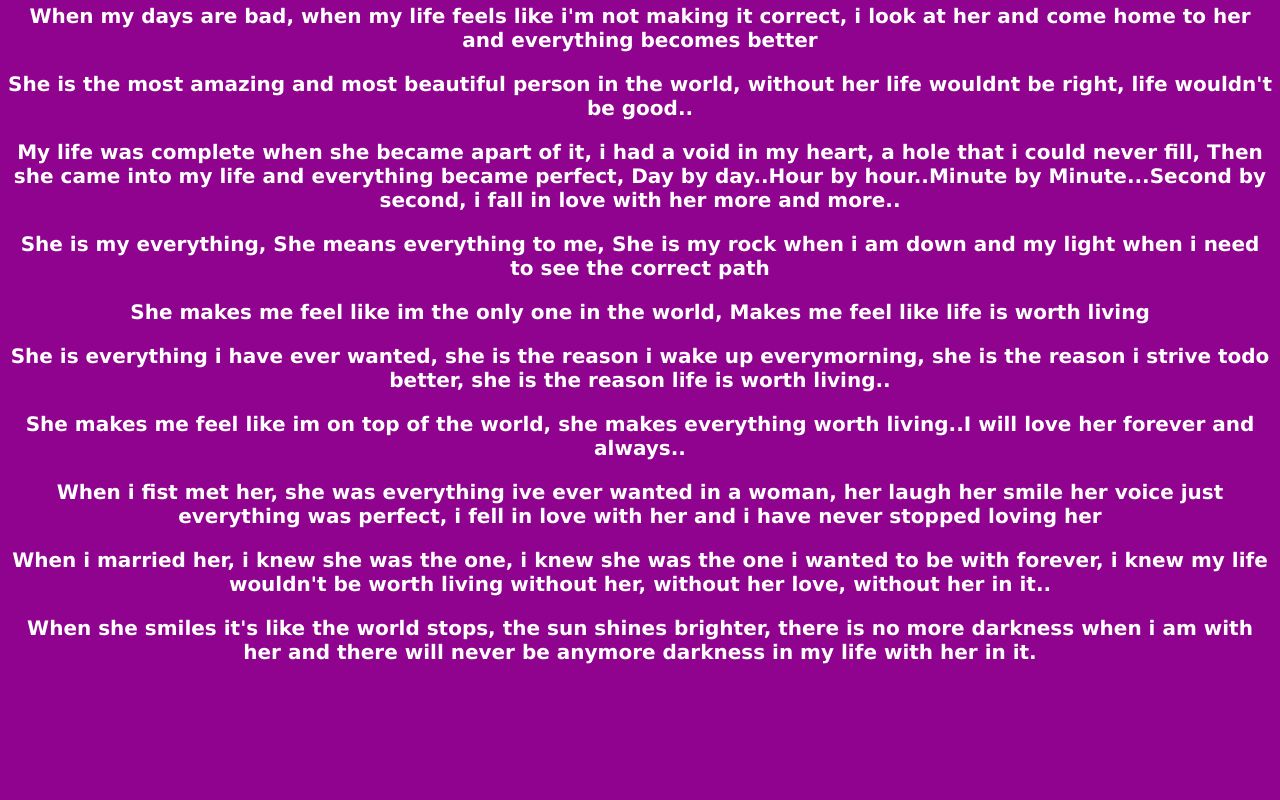
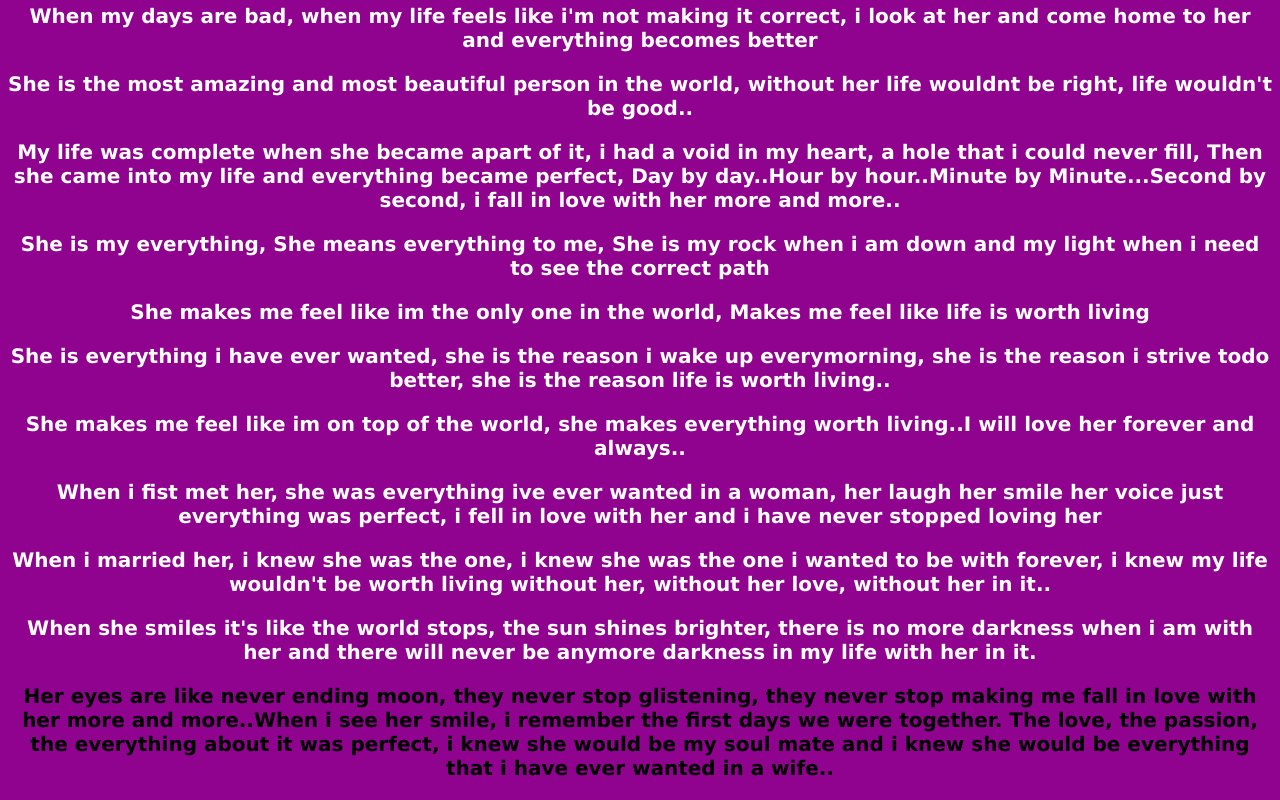
Before and after one commit to Namelessking6969/iloveyou2, a plain HTML site: page index.html in a window 1280 px wide. Shown: the part 2132-2932 px from the top of the page. Before the commit the page ends 2816 px from the top, so only its background shows below. Drawn offline with Linux system fonts and the light colour scheme.

Commit message:
Update index.html

```diff
--- a/index.html
+++ b/index.html
@@ -44,7 +44,11 @@
             darkness
             when i am with her and there will never be anymore darkness in my life with her in it.
         </b></p>
-
+    <p sytle="color:white;"><b>Her eyes are like never ending moon, they never stop glistening, they never stop
+        making me fall in love with her more and more..When i see her smile, i remember the first days we were together.
+        The love, the passion, the everything about it was perfect, i knew she would be my soul mate and i knew she would
+        be everything that i have ever wanted in a wife..
+    </b></p>
 
 
 </body>
```
